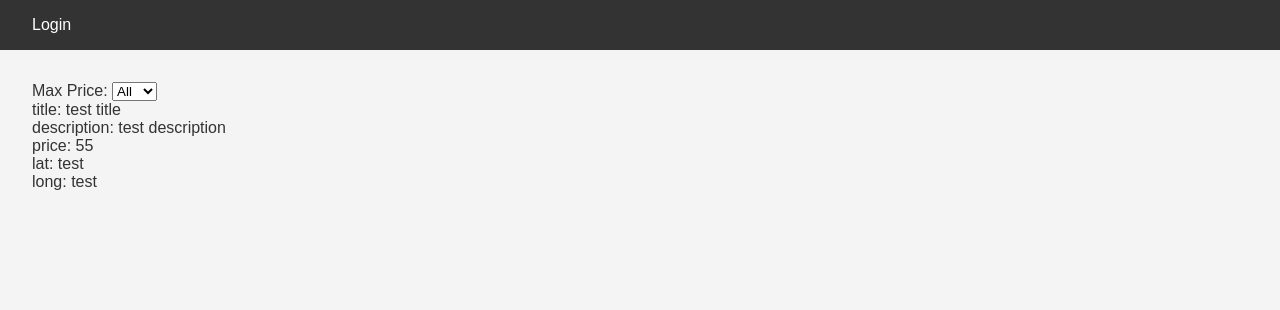
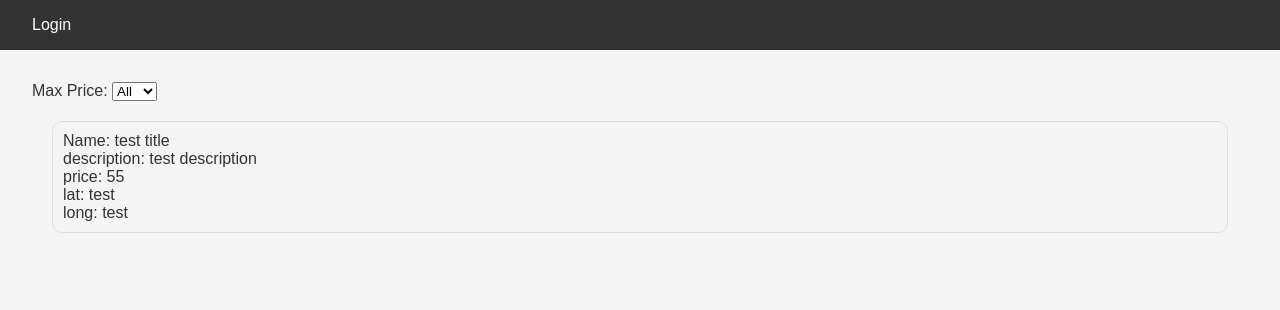
Before and after one commit to 12113-byte/holbertonschool-hbnb, a Flask app: page / in a window 1280 px wide. Shown: the top 310 px of the page. Run offline with Flask 3, Linux system fonts and the light colour scheme.

Commit message:
started filtering

```diff
--- a/app/static/scripts.js
+++ b/app/static/scripts.js
@@ -55,14 +55,18 @@ function displayPlaces(places) {
 		let place_title = document.createElement("p");
 		let place_desc = document.createElement("p");
 		let place_price = document.createElement("p");
+		let place_price_span = document.createElement("span");
 		let place_lat = document.createElement("p");
 		let place_long = document.createElement("p");
+
 		place_title.innerHTML = "name: " + places[i].title;
 		place_desc.innerHTML = "description: " + places[i].description;
-		place_price.innerHTML = "price: " + places[i].price;
+		place_price.innerHTML = "price: ";
+		place_price_span.innerHTML = places[i].price;
+		place_price.append(place_price_span)
 		place_lat.innerHTML = "lat: " + places[i].latitude;
 		place_long.innerHTML = "long: " + places[i].longitude;
-		place.append(place_txt);
+		place.append(place_title);
 		place.append(place_desc);
 		place.append(place_price);
 		place.append(place_lat);
@@ -81,21 +85,22 @@ document.addEventListener('DOMContentLoaded', () => {
 		const place_list = document.body.getElementsByTagName('div')
 		for(let i = 0; i < place_list.length; i++)
 		{
-			if (price_set == 10)
+			if (price_set == "All")
 			{
-
+				place_list[i].style.display = "block";
 			}
-			else if (price_set == 50)
+			let price_val = place_list[i].getElementsByTagName('span')[0].innerHTML;
+			if (price_val != undefined)
 			{
-
-			}
-			else if (price_set == 100)
+				if (price_val < price_set)
 				{
-
+					console.log
+					place_list[i].style.display = "none";
 				}
 				else
 				{
 					place_list[i].style.display = "block";
+				}
 			}
 		}
 
--- a/app/static/styles.css
+++ b/app/static/styles.css
@@ -30,3 +30,10 @@ nav a {
 main {
     padding: 2rem;
 }
+
+.place-card {
+    margin: 20px;
+    padding: 10px;
+    border: 1px solid #ddd;
+    border-radius: 10px;
+}
--- a/app/templates/index.html
+++ b/app/templates/index.html
@@ -21,10 +21,10 @@
             </select>
         </section>
         <section id="places-list">
-            <div>
-                <p>title: test title</p>
+            <div class="place-card">
+                <p>Name: test title</p>
                 <p>description: test description</p>
-                <p>price: 55</p>
+                <p>price: <span>55</span></p>
                 <p>lat: test</p>
                 <p>long: test</p>
             </div>
```
Lines whose indentation alone changed are shown as unchanged.
